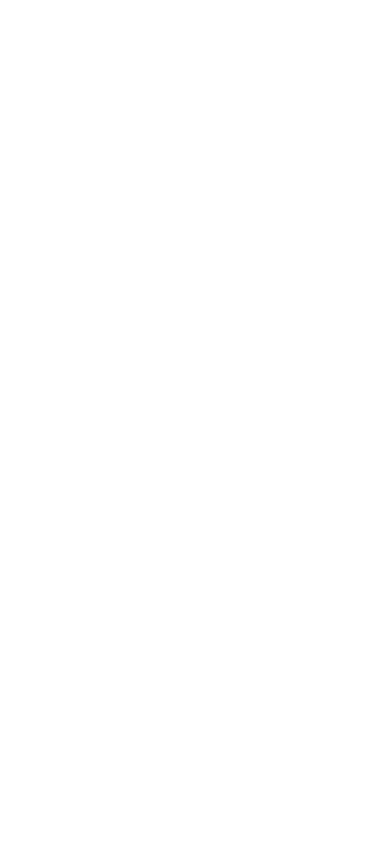
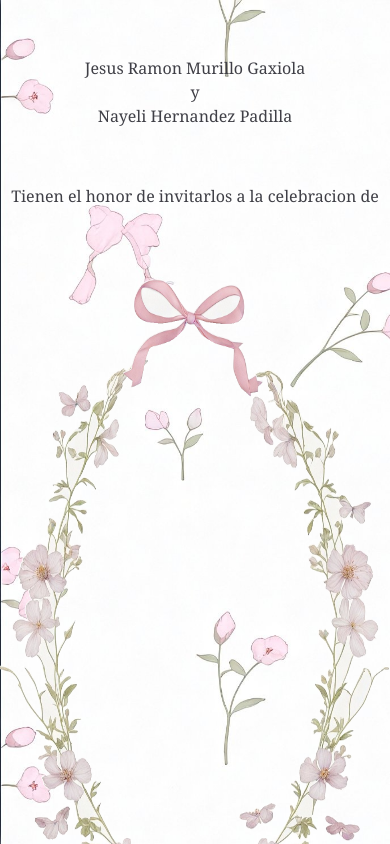
Before and after one commit to oscvrhrr/melany, a website: page index.html in a window 390 px wide. Shown: the top 844 px of the page. Drawn offline with Linux system fonts and the light colour scheme; a web font is replaced by a local one.

Commit message:
mobile layout

```diff
--- a/index.html
+++ b/index.html
@@ -1,12 +1,30 @@
 <!DOCTYPE html>
 <html lang="en">
-<head>
-    <meta charset="UTF-8">
-    <meta name="viewport" content="width=device-width, initial-scale=1.0">
-    <link rel="stylesheet" href="./dist/styles.css">
-    <title>Document</title>
-</head>
-<body>
+  <head>
+    <meta charset="UTF-8" />
+    <meta name="viewport" content="width=device-width, initial-scale=1.0" />
+    <link rel="stylesheet" href="./dist/styles.css" />
+    <title>XV Melany</title>
+  </head>
+  <body" class="font-serif">
+    <div class="bg-background-hero bg-cover w-full h-screen">
+        <div class="text-zinc-700 text-center py-14 text-base">
+            <p>Jesus Ramon Murillo Gaxiola</p>
+            <p>y</p>
+            <p>Nayeli Hernandez Padilla</p>
+        </div>
+        <p class="text-zinc-700 text-center text-base">Tienen el honor de invitarlos a la celebracion de</p>
+        <div class="relative">
 
-</body>
+            <div class="absolute top-[8rem] left-1/2 transform -translate-x-1/2 -translate-y-1/2">
+                <img class="w-52 h-52" src="./dist/assets/bow.png" alt="">
+            </div>
+
+            <img class="pt-32 h-[45rem]" src="./dist/assets/decor-com.png" alt="">
+        </div>
+    </div>
+    <div class="bg-background-hero bg-cover w-full h-screen">
+    </div>
+
+  </body>
 </html>
--- a/styles.css
+++ b/styles.css
@@ -1,3 +1,4 @@
+@import url('https://fonts.googleapis.com/css2?family=Baskervville:ital@0;1&display=swap');
 @tailwind base;
 @tailwind components;
 @tailwind utilities;
--- a/tailwind.config.js
+++ b/tailwind.config.js
@@ -2,7 +2,18 @@
 module.exports = {
   content: ["./*.{html,js}"],
   theme: {
-    extend: {},
+    extend: {
+      fontFamily: {
+        'sans': ['ui-sans-serif', 'system-ui' ],
+        'serif': ['baskervville', 'Georgia' ],
+        'mono': ['ui-monospace', 'SFMono-Regular'],
+        'display': ['Oswald'],
+        'body': ['"Open Sans"'],
+      },
+      backgroundImage: {
+        'background-hero': "url('./assets/background-img.jpg')"
+      }
+    },
   },
   plugins: [],
 }
```
Also changed, not shown: dist/assets/background-img.jpg (added), dist/assets/bow.png (added), dist/assets/decor-com.png (added), dist/styles.css.
